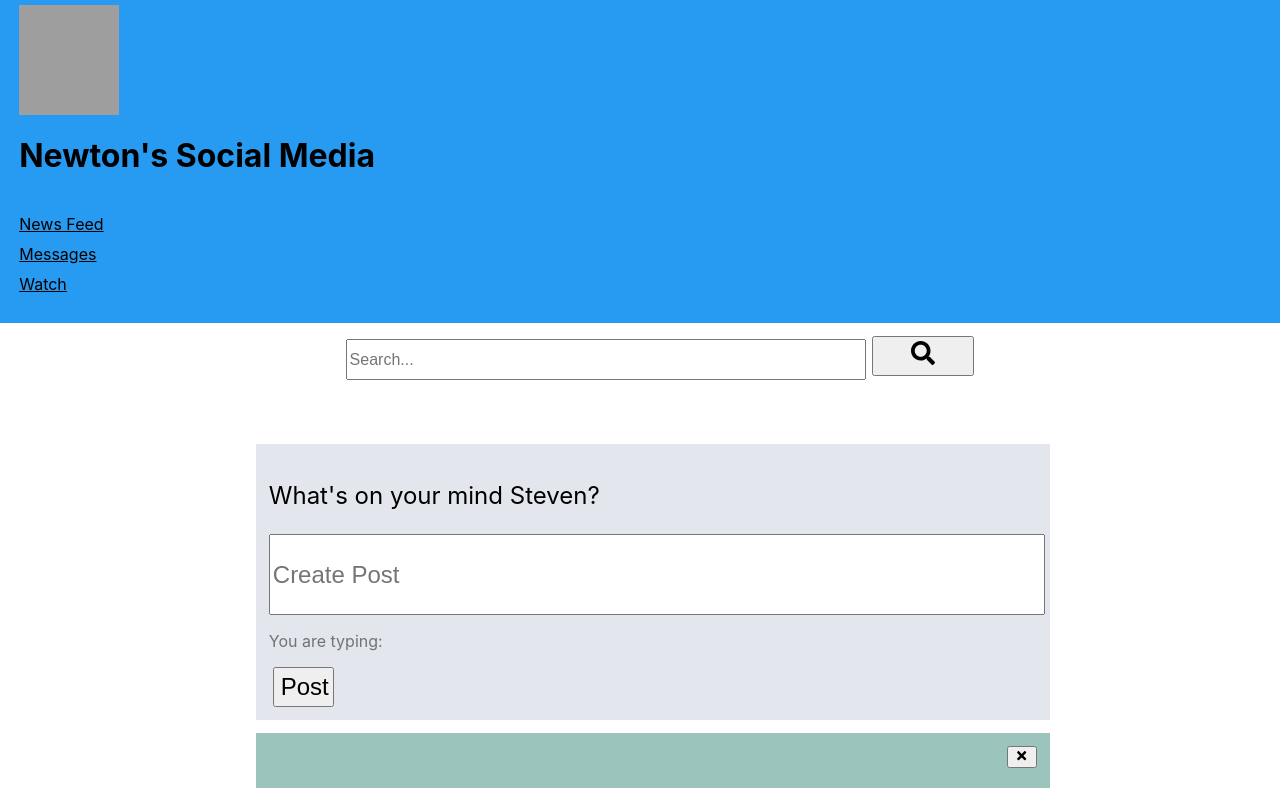
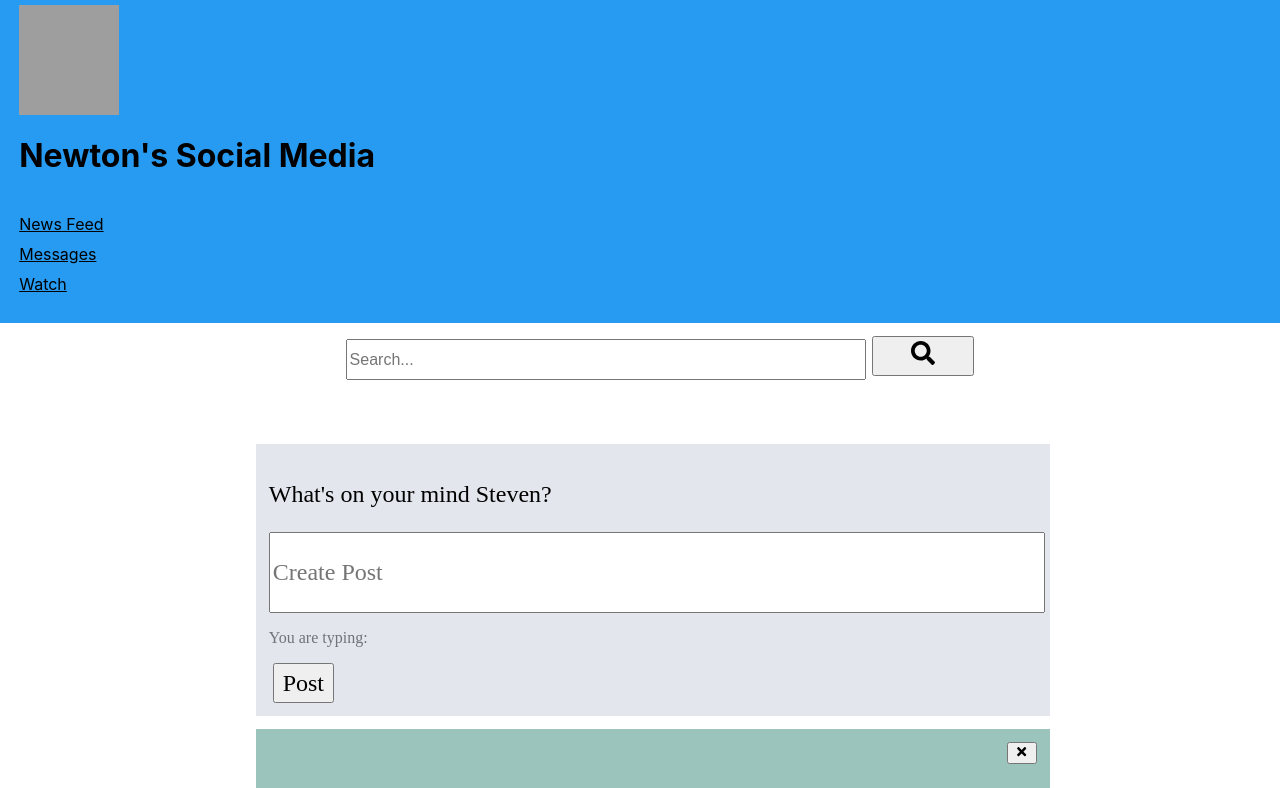
Before and after one commit to StevenPope09/PRW19, a React (Create React App) app in the folder 02_Application/react_social_app/: page / in a window 1280 px wide. Shown: the top 788 px of the page. Built offline with nearby package versions, Linux system fonts and the light colour scheme; grey boxes are pictures that could not be loaded.

Commit message:
updated various styles in project

```diff
--- a/02_Application/react_social_app/src/App.js
+++ b/02_Application/react_social_app/src/App.js
@@ -95,8 +95,6 @@ const styles = {
     backgroundColor: '#FFFFFF',
     clear: 'both'
   },
-  span: {
-    backgroundColor: 'red'
-  }
+
 
 }
--- a/02_Application/react_social_app/src/components/buttons/MyBtn.js
+++ b/02_Application/react_social_app/src/components/buttons/MyBtn.js
@@ -19,7 +19,8 @@ const styles = {
         fontSize: '1.5em',
         cursor: 'pointer',
         width: '8%',
-        height: '40px'
+        height: '40px',
+        fontFamily: 'Times New Roman, Times, serif'
 
 
 
--- a/02_Application/react_social_app/src/components/myForm/MyForm.js
+++ b/02_Application/react_social_app/src/components/myForm/MyForm.js
@@ -70,7 +70,8 @@ const styles = {
         color: 'rgb(163,173,194)',
         display: 'flex',
         flexDirection: 'column',
-        marginLeft: '20%'
+        marginLeft: '20%',
+        fontFamily: 'Times New Roman, Times, serif'
     },
     mind: {
         color: 'black',
@@ -79,10 +80,13 @@ const styles = {
     input: {
         height: '75px',
         width: '100%',
-        fontSize: '1.50em'
+        fontSize: '1.50em',
+        fontFamily: 'Times New Roman, Times, serif'
+
     },
     typing: {
-        color: 'rgba(0,0,0,.5)'
+        color: 'rgba(0,0,0,.5)',
+        fontFamily: 'Times New Roman, Times, serif'
     }
 
 }
--- a/02_Application/react_social_app/src/components/search/Search.js
+++ b/02_Application/react_social_app/src/components/search/Search.js
@@ -31,7 +31,7 @@ const styles = {
         marginTop: '1%',
         marginBottom: '5%',
         color: 'rgb(163,173,194)',
-
+        border: '5px soild black'
 
     },
     // searchBar: {
@@ -42,7 +42,8 @@ const styles = {
         height: '35px',
         width: '40%',
         marginLeft: '27%',
-        fontSize: '1.0em'
+        fontSize: '1.0em',
+
     },
 
 
```
